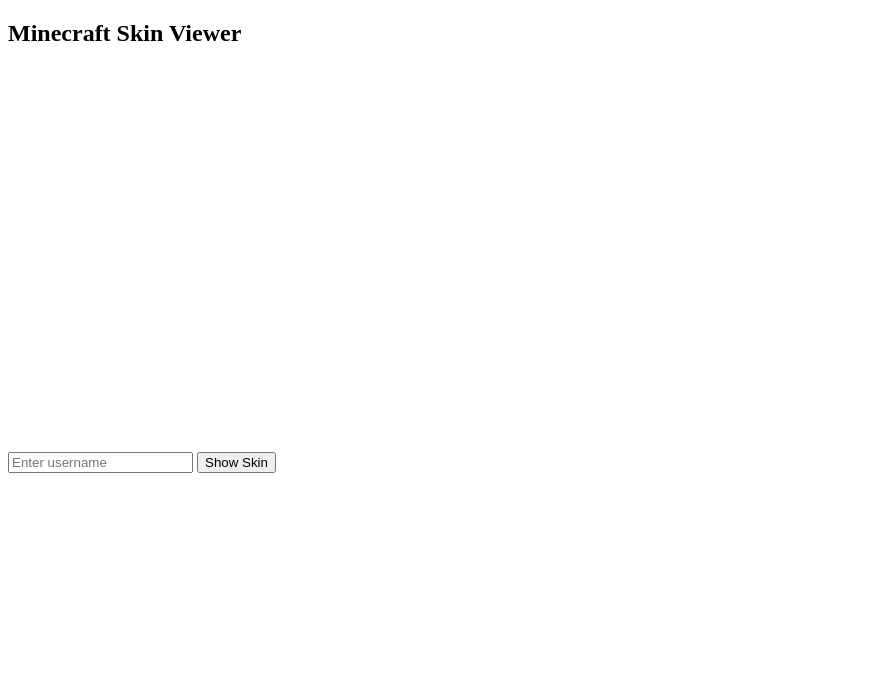
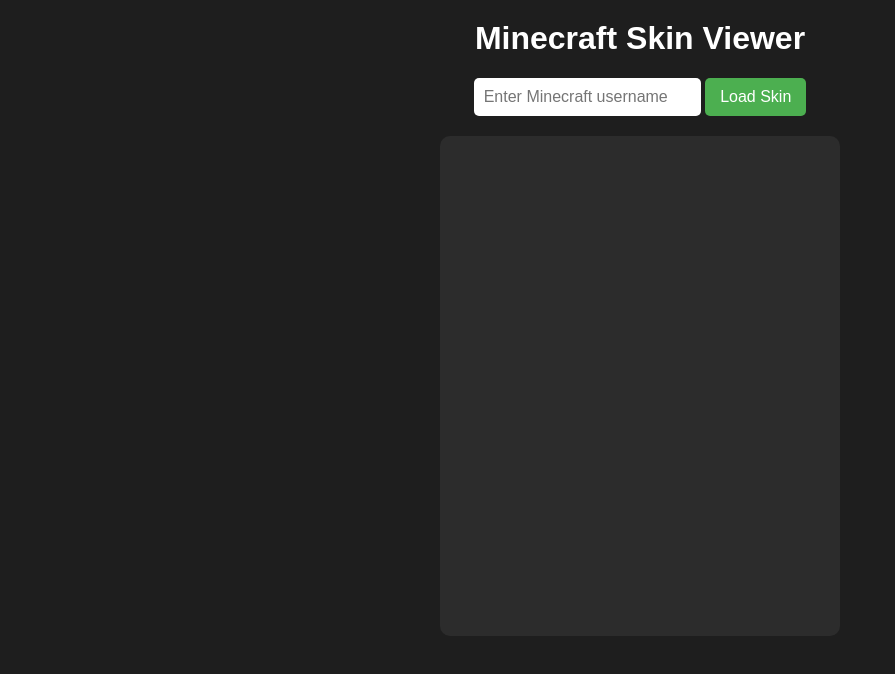
Before and after one commit to Flegmon2001/Skin-Web, a plain HTML site: page index.html in a window 1280 px wide. Shown: the whole page, without its empty margins (0-895 px from the left). Drawn offline with Linux system fonts and the light colour scheme.

Commit message:
Update index.html

```diff
--- a/index.html
+++ b/index.html
@@ -1,34 +1,96 @@
 <!DOCTYPE html>
-<html>
+<html lang="en">
 <head>
-  <title>Minecraft Skin Viewer</title>
+<meta charset="UTF-8">
+<title>Minecraft Skin Viewer</title>
+
+<style>
+body {
+    margin: 0;
+    font-family: Arial;
+    background: #1e1e1e;
+    color: white;
+    text-align: center;
+}
+
+h1 {
+    margin-top: 20px;
+}
+
+input {
+    padding: 10px;
+    font-size: 16px;
+    border-radius: 5px;
+    border: none;
+}
+
+button {
+    padding: 10px 15px;
+    font-size: 16px;
+    border: none;
+    border-radius: 5px;
+    background: #4CAF50;
+    color: white;
+    cursor: pointer;
+}
+
+button:hover {
+    background: #45a049;
+}
+
+#viewer {
+    margin: 20px auto;
+    width: 400px;
+    height: 500px;
+    background: #2c2c2c;
+    border-radius: 10px;
+}
+</style>
 </head>
+
 <body>
 
-<h2>Minecraft Skin Viewer</h2>
+<h1>Minecraft Skin Viewer</h1>
 
-<input type="text" id="username" placeholder="Enter username">
-<button onclick="loadSkin()">Show Skin</button>
+<input id="username" placeholder="Enter Minecraft username">
+<button onclick="loadSkin()">Load Skin</button>
 
-<canvas id="skin_container" width="300" height="400"></canvas>
+<div id="viewer"></div>
 
 <script type="module">
 import * as skinview3d from "https://unpkg.com/skinview3d";
 
-let viewer = new skinview3d.SkinViewer({
-    canvas: document.getElementById("skin_container"),
-    width: 300,
-    height: 400,
+const viewer = new skinview3d.SkinViewer({
+    canvas: document.createElement("canvas"),
+    width: 400,
+    height: 500,
 });
 
+document.getElementById("viewer").appendChild(viewer.canvas);
+
+// 🎮 Camera settings (like Minecraft view)
+viewer.camera.position.set(0, 1.5, 3);
+
+// 💡 Lighting (important for realism)
+viewer.scene.add(new skinview3d.createLight(0xffffff, 1));
+viewer.scene.add(new skinview3d.createLight(0xffffff, 0.5));
+
+// 🌀 Controls (mouse rotate)
 viewer.controls.enableRotate = true;
+viewer.controls.enableZoom = true;
+viewer.controls.enablePan = false;
 
-window.loadSkin = async function() {
+// 👣 Animation (makes it feel alive)
+let animation = new skinview3d.IdleAnimation();
+viewer.animation = animation;
+
+window.loadSkin = function () {
     const name = document.getElementById("username").value;
 
-    // Uses a public API to get the skin
+    // Loads real skin from API
     viewer.loadSkin(`https://mineskin.eu/skin/${name}`);
-}
+    viewer.loadCape(`https://mineskin.eu/cape/${name}`);
+};
 </script>
 
 </body>
```
